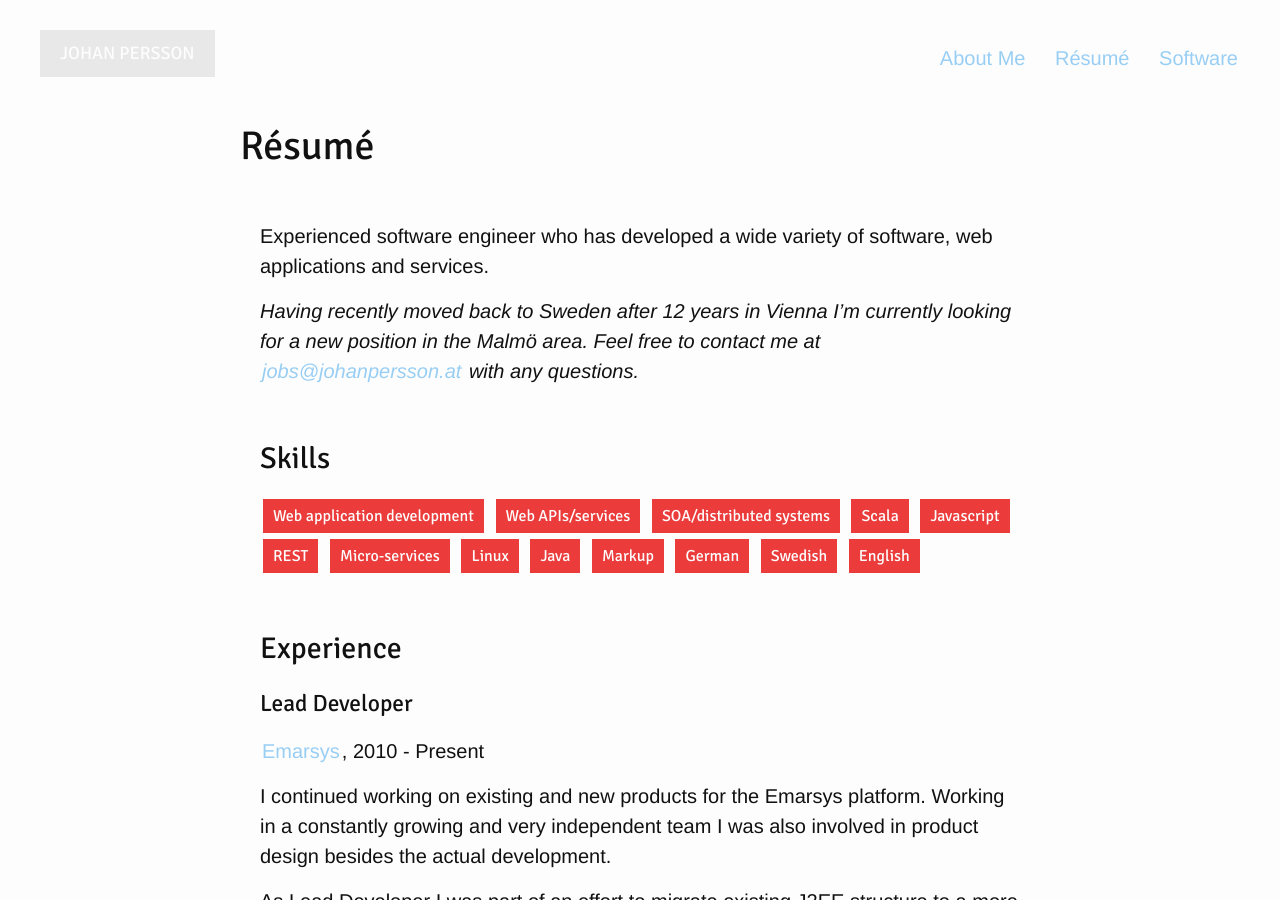
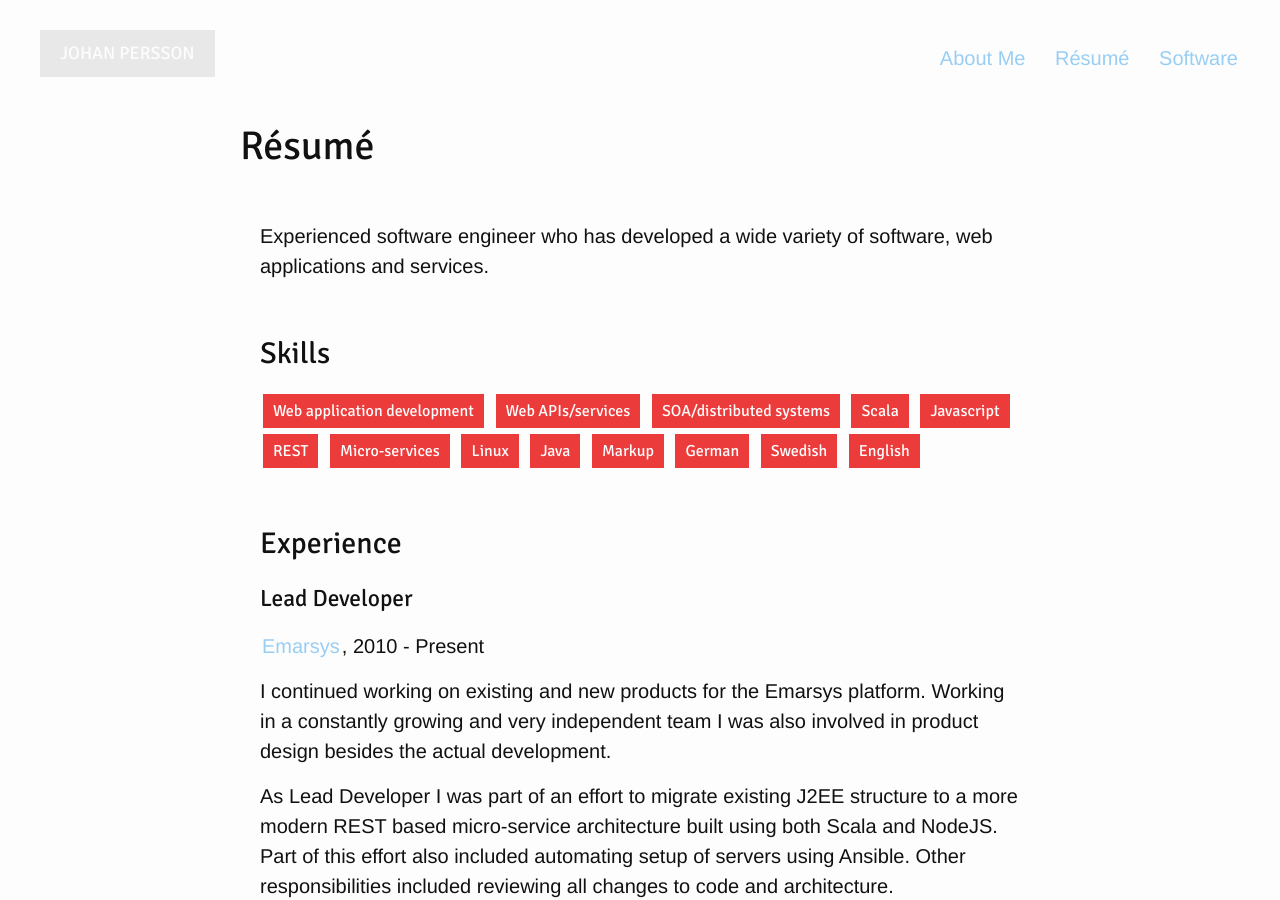
Before and after one commit to jpersson/jpersson.github.io, a Jekyll site: the page built from resume.md, in a window 1280 px wide and 900 px high. Built offline with Jekyll 4.4.1, drawn with Linux system fonts in a browser that asks for light colours.

Commit message:
Update since I'm no longer looking for a position

```diff
--- a/resume.md
+++ b/resume.md
@@ -5,8 +5,6 @@ permalink: /resume/
 ---
 
 Experienced software engineer who has developed a wide variety of software, web applications and services.
-
-*Having recently moved back to Sweden after 12 years in Vienna I'm currently looking for a new position in the Malmö area. Feel free to contact me at [jobs@johanpersson.at](mailto:jobs@johanpersson.at) with any questions.*
 
 ## Skills
 
```
